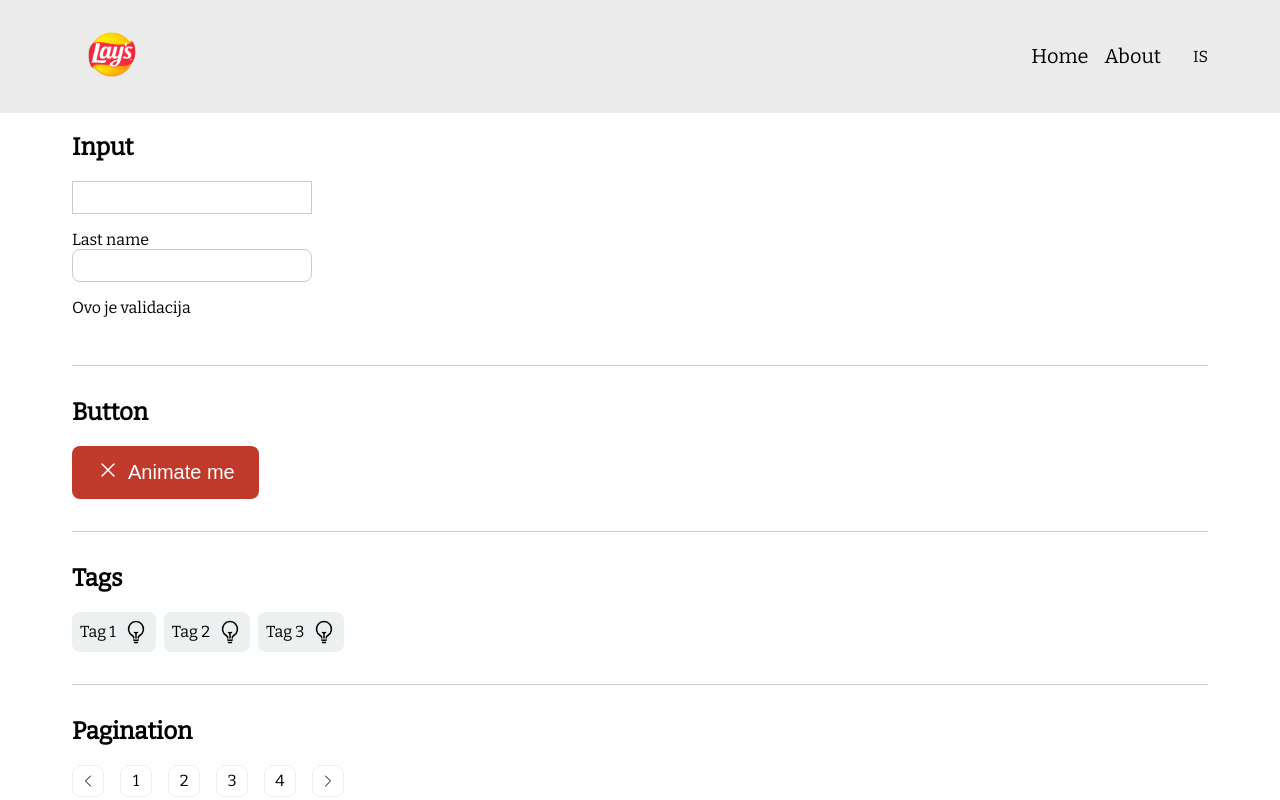
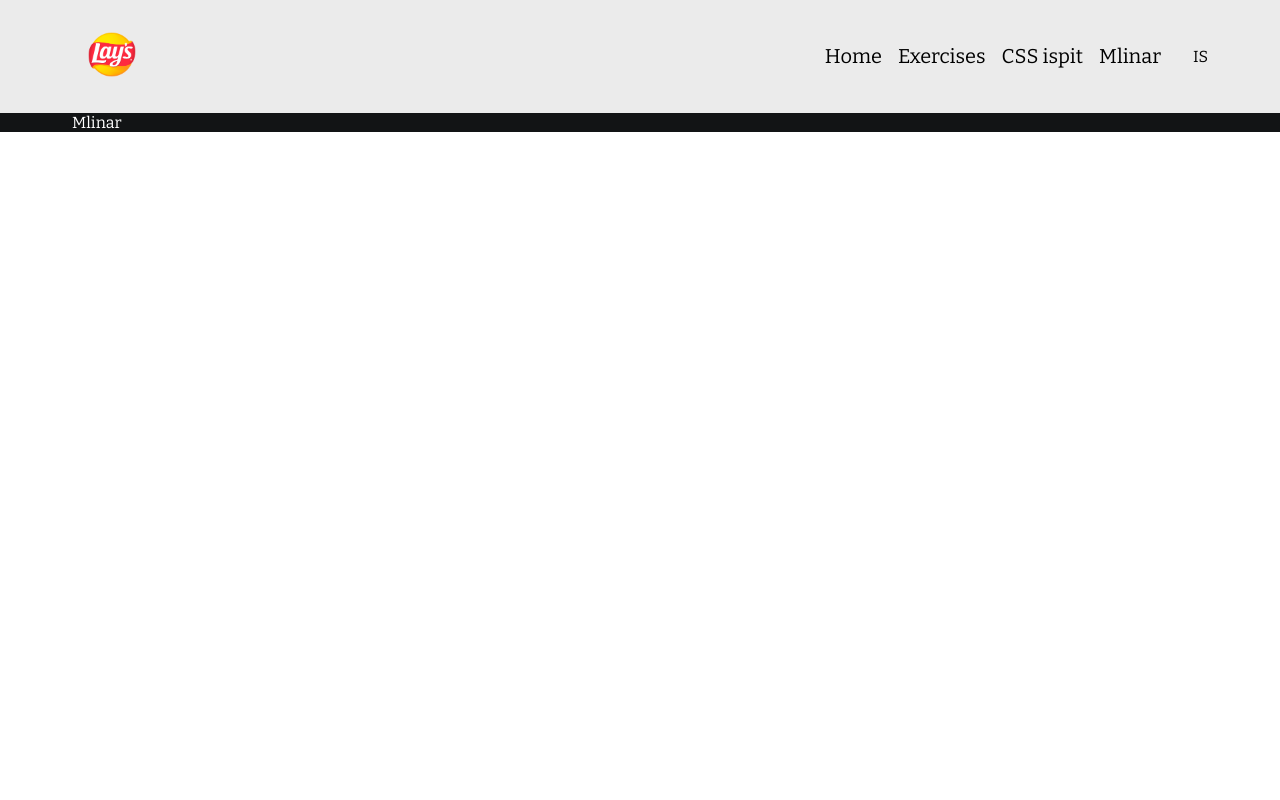
Before and after one commit to algebra-isakoman/react-app, a React (Vite) app: page /mlinar in a window 1280 px wide. Shown: the top 800 px of the page. Built offline with nearby package versions, Linux system fonts and the light colour scheme.

Commit message:
Add router

```diff
--- a/package.json
+++ b/package.json
@@ -11,7 +11,8 @@
   "dependencies": {
     "node-sass": "^8.0.0",
     "react": "^18.2.0",
-    "react-dom": "^18.2.0"
+    "react-dom": "^18.2.0",
+    "react-router-dom": "^6.10.0"
   },
   "devDependencies": {
     "@types/react": "^18.0.28",
--- a/src/App.tsx
+++ b/src/App.tsx
@@ -1,62 +1,36 @@
-import IconClose from "./assets/icon-close";
-import Button from "./components/button";
-import CardGrid from "./components/card-grid";
-import CardGrid2 from "./components/card-grid-2";
-import FlexExe from "./components/flex-exe";
+import { createBrowserRouter, RouterProvider } from "react-router-dom";
 import Header from "./components/header";
-import Input from "./components/input";
-import Navigation from "./components/navigation";
-import Pagination from "./components/pagination";
-import Tags from "./components/tags";
-import TransformExe from "./components/transform-exe";
+import Exe from "./pages/exe";
+import Home from "./pages/home";
+import Ispit from "./pages/ispit";
+import Mlinar from "./pages/mlinar";
 
 import "./styles/styles.scss";
 
 const App = () => {
+  const router = createBrowserRouter([
+    {
+      path: "/",
+      element: <Home />,
+    },
+    {
+      path: "/ispit",
+      element: <Ispit />,
+    },
+    {
+      path: "/exe",
+      element: <Exe />,
+    },
+    {
+      path: "/mlinar",
+      element: <Mlinar />,
+    },
+  ]);
+
   return (
     <div className="App">
       <Header />
-      <Navigation />
-
-      <div className="container">
-        <div className="container--component">
-          <h2>Input</h2>
-          <Input label="" />
-          <Input
-            label="Last name"
-            rounded={true}
-            validation="Ovo je validacija"
-          />
-        </div>
-        <div className="container--component">
-          <h2>Button</h2>
-          <Button value="Animate me" animate={true} icon={<IconClose />} />
-        </div>
-        <div className="container--component">
-          <h2>Tags</h2>
-          <Tags />
-        </div>
-        <div className="container--component">
-          <h2>Pagination</h2>
-          <Pagination />
-        </div>
-        <div className="container--component">
-          <h2>Transfom property exercise</h2>
-          <TransformExe />
-        </div>
-        <div className="container--component">
-          <h2>Flex exercise</h2>
-          <FlexExe />
-        </div>
-        <div className="container--component">
-          <h2>Responsive grid</h2>
-          <CardGrid />
-        </div>
-        <div className="container--component">
-          <h2>Responsive grid 2</h2>
-          <CardGrid2 />
-        </div>
-      </div>
+      <RouterProvider router={router} />
     </div>
   );
 };
--- a/src/components/header.tsx
+++ b/src/components/header.tsx
@@ -10,11 +10,17 @@
         </div>
         <div className="header__actions">
           <nav className="header__nav">
-            <a className="header__nav__item" href="">
+            <a className="header__nav__item" href="/">
               Home
             </a>
-            <a className="header__nav__item" href="">
-              About
+            <a className="header__nav__item" href="/exe">
+              Exercises
+            </a>
+            <a className="header__nav__item" href="/ispit">
+              CSS ispit
+            </a>
+            <a className="header__nav__item" href="/mlinar">
+              Mlinar
             </a>
           </nav>
           <div>IS</div>
--- /dev/null
+++ b/src/pages/exe.tsx
@@ -0,0 +1,60 @@
+import { NavLink } from "react-router-dom";
+import IconClose from "../assets/icon-close";
+import Button from "../components/button";
+import CardGrid from "../components/card-grid";
+import CardGrid2 from "../components/card-grid-2";
+import FlexExe from "../components/flex-exe";
+import Input from "../components/input";
+import Pagination from "../components/pagination";
+import Tags from "../components/tags";
+import TransformExe from "../components/transform-exe";
+
+const Exe = () => {
+  return (
+    <>
+      <div className="container">
+        <div>
+          <NavLink to="/">Home</NavLink>
+        </div>
+        <div className="container--component">
+          <h2>Input</h2>
+          <Input label="" />
+          <Input
+            label="Last name"
+            rounded={true}
+            validation="Ovo je validacija"
+          />
+        </div>
+        <div className="container--component">
+          <h2>Button</h2>
+          <Button value="Animate me" animate={true} icon={<IconClose />} />
+        </div>
+        <div className="container--component">
+          <h2>Tags</h2>
+          <Tags />
+        </div>
+        <div className="container--component">
+          <h2>Pagination</h2>
+          <Pagination />
+        </div>
+        <div className="container--component">
+          <h2>Transfom property exercise</h2>
+          <TransformExe />
+        </div>
+        <div className="container--component">
+          <h2>Flex exercise</h2>
+          <FlexExe />
+        </div>
+        <div className="container--component">
+          <h2>Responsive grid</h2>
+          <CardGrid />
+        </div>
+        <div className="container--component">
+          <h2>Responsive grid 2</h2>
+          <CardGrid2 />
+        </div>
+      </div>
+    </>
+  );
+};
+export default Exe;
--- /dev/null
+++ b/src/pages/home.tsx
@@ -0,0 +1,5 @@
+const Home = () => {
+  return <div className="container">Home</div>;
+};
+
+export default Home;
--- /dev/null
+++ b/src/pages/ispit.tsx
@@ -0,0 +1,13 @@
+const Ispit = () => {
+  return (
+    <div className="container">
+      <div className="box__grid">
+        <div className="box--secondary">C</div>
+        <div className="box--secondary">S</div>
+        <div className="box--secondary">S</div>
+      </div>
+    </div>
+  );
+};
+
+export default Ispit;
--- /dev/null
+++ b/src/pages/mlinar.tsx
@@ -0,0 +1,9 @@
+const Mlinar = () => {
+  return (
+    <div className="container--dark">
+      <div className="container">Mlinar</div>
+    </div>
+  );
+};
+
+export default Mlinar;
--- a/src/styles/components/box.scss
+++ b/src/styles/components/box.scss
@@ -1,3 +1,11 @@
+@keyframes slide-down {
+  from {
+    transform: translate3d(0, -20rem, 0);
+  }
+  to {
+    transform: translate3d(0, 0, 0);
+  }
+}
 .box {
   width: 10rem;
   height: 10rem;
@@ -15,7 +23,6 @@
       flex-direction: row;
     }
   }
-
   &--translate {
     &:hover {
       transform: translate3d(50px, 0, 0);
@@ -39,4 +46,35 @@
       transform: skew(25deg, 25deg);
     }
   }
+  &__grid {
+    display: grid;
+    grid-template-columns: repeat(3, 1fr);
+    gap: 3rem;
+    justify-items: center;
+    margin-top: 10rem;
+  }
+  &--secondary {
+    width: 10rem;
+    height: 10rem;
+    display: flex;
+    justify-content: center;
+    align-items: center;
+    font-size: 3rem;
+    font-weight: bold;
+    color: $white;
+    transform: translate3d(0, -20rem, 0);
+
+    &:nth-child(1) {
+      background-color: #2c3e50;
+      animation: slide-down 1s ease forwards;
+    }
+    &:nth-child(2) {
+      background-color: #c0392b;
+      animation: slide-down 1s ease 1s forwards;
+    }
+    &:nth-child(3) {
+      background-color: #d35400;
+      animation: slide-down 1s ease 2s forwards;
+    }
+  }
 }
--- a/src/styles/components/container.scss
+++ b/src/styles/components/container.scss
@@ -8,4 +8,8 @@
     margin-bottom: 2rem;
     padding-bottom: 2rem;
   }
+  &--dark {
+    background-color: #121415;
+    color: white;
+  }
 }
--- a/src/styles/components/header.scss
+++ b/src/styles/components/header.scss
@@ -1,8 +1,11 @@
 .header {
+  position: relative;
   background-color: $header-background;
+  z-index: 100;
 
   &__logo {
     width: 5rem;
+    height: 2.8125rem;
   }
 
   &__nav {
```
Also changed, not shown: 1 other file (tests, documents, lock files or other folders).
